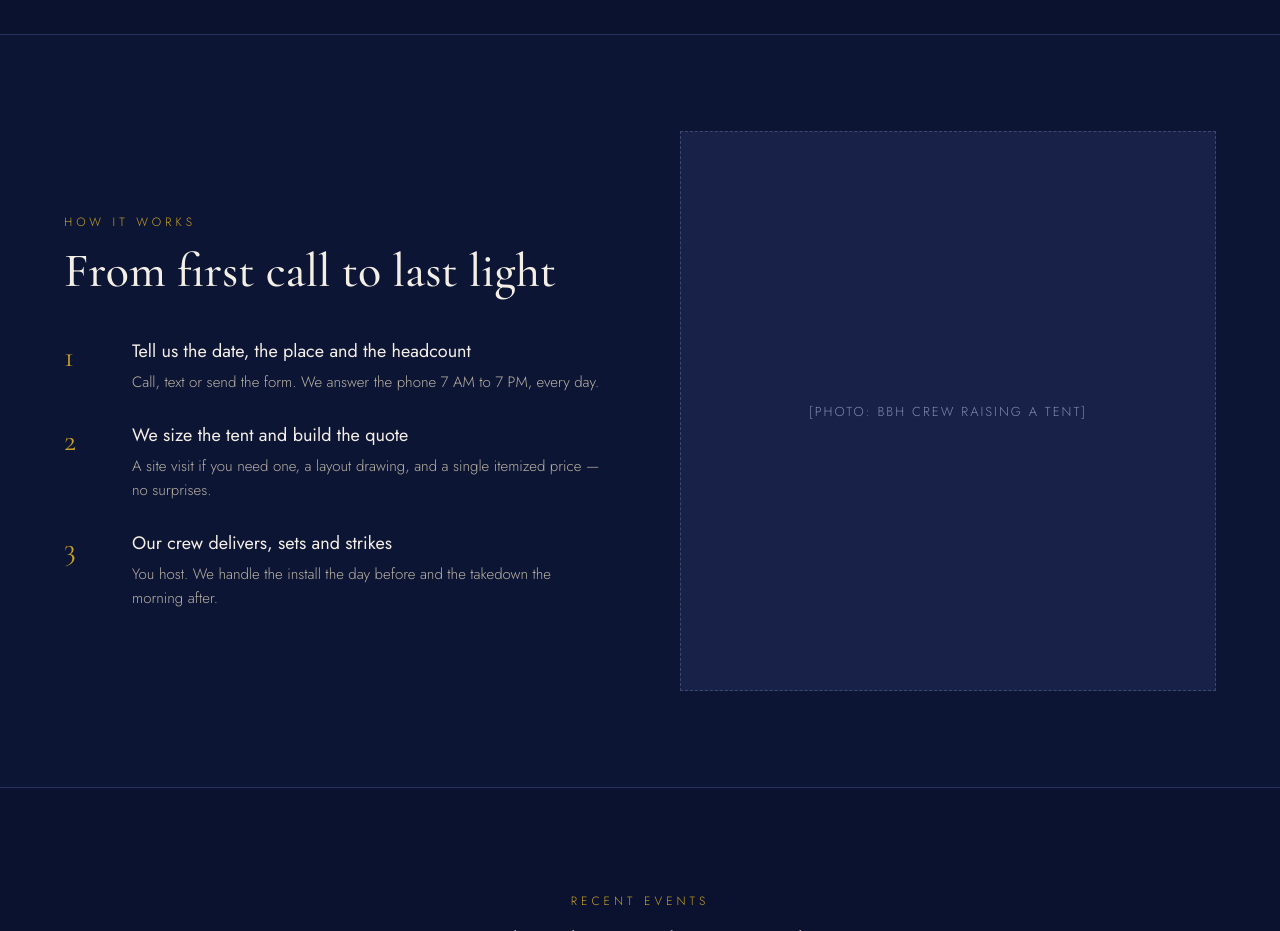
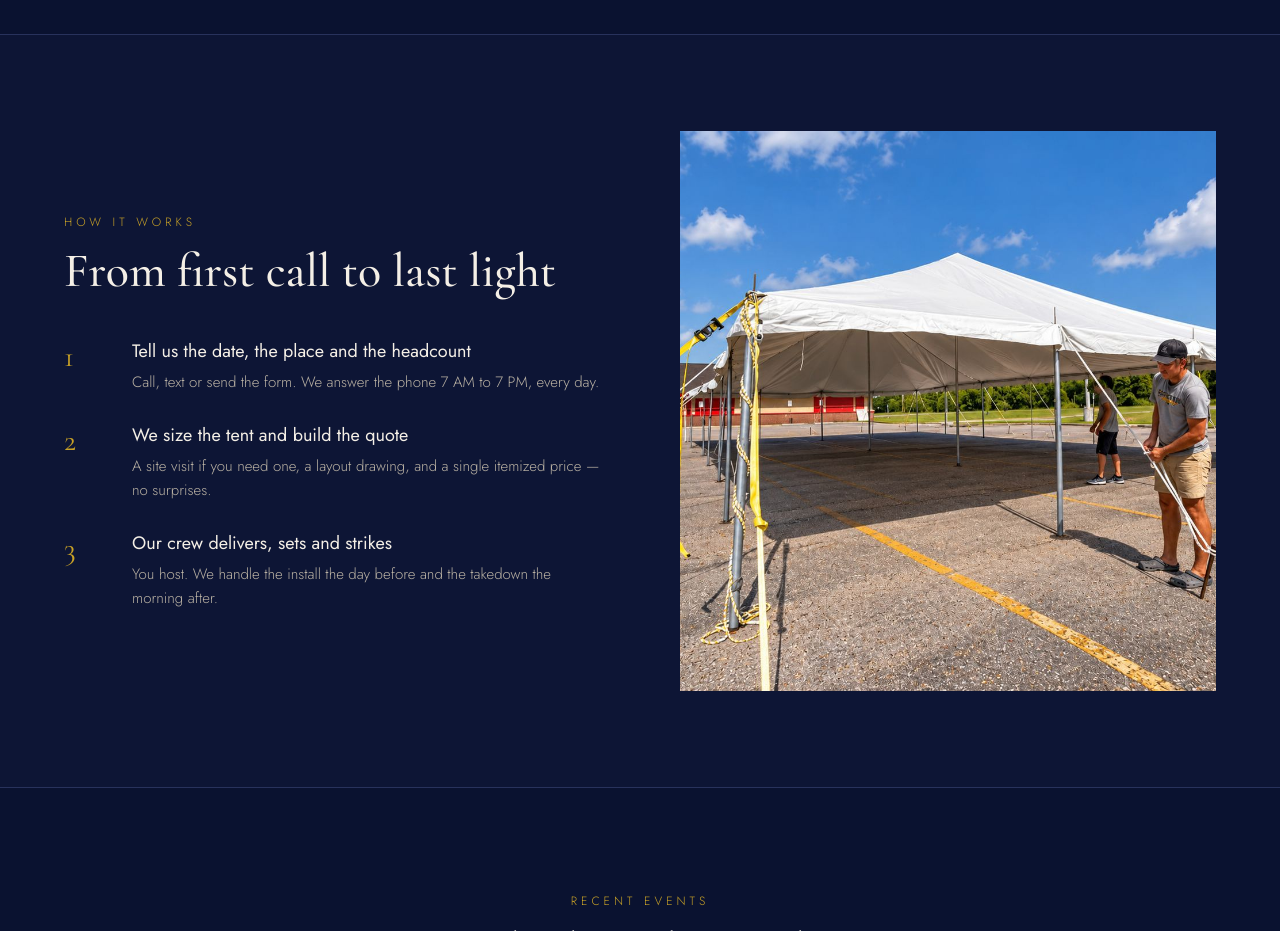
Before and after one commit to bobbybbh/bbh-premier-events-site, a plain HTML site: page index.html in a window 1280 px wide. Shown: the part 1940-2871 px from the top of the page. Drawn offline with nearby package versions, Linux system fonts and the light colour scheme.

Commit message:
Home: add crew tent setup photo

```diff
--- a/index.html
+++ b/index.html
@@ -105,7 +105,8 @@
       <div class="step"><div class="n">3</div><div><div class="t">Our crew delivers, sets and strikes</div><div class="d">You host. We handle the install the day before and the takedown the morning after.</div></div></div>
     </div>
   </div>
-  <div class="placeholder" style="height:560px;border:1px dashed var(--line-strong)">[PHOTO: BBH CREW RAISING A TENT]</div>
+  <img src="images/crew-tent-setup.jpg" alt="BBH Premier Events crew staking down a white frame tent" loading="lazy" style="height:560px;width:100%;object-fit:cover">
+
 </section>
 
 <section class="section stack gap-48">
```
Also changed, not shown: images/crew-tent-setup.jpg (added).
